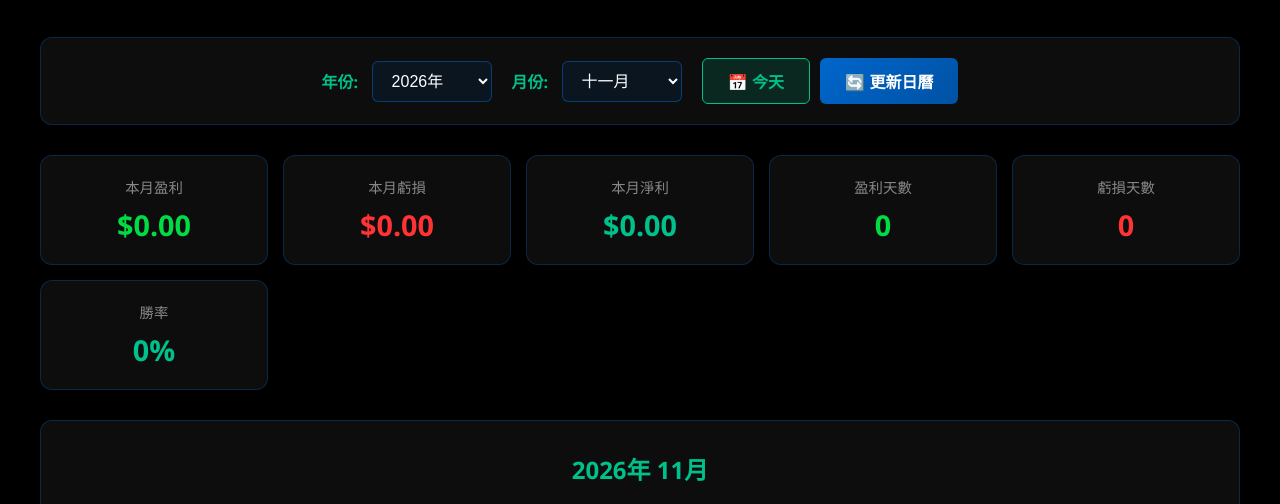
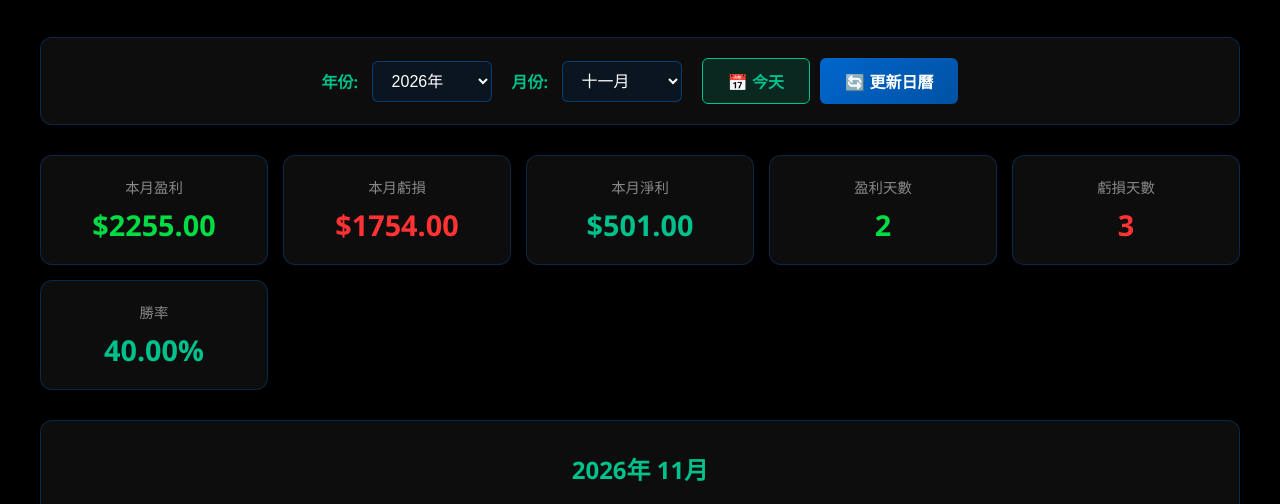
Before and after one commit to 3mcapitalacademy-rgb/mtcfx, a plain HTML site: page daily report.html in a window 1280 px wide. Shown: the part 221-725 px from the top of the page. Drawn offline with Linux system fonts and the light colour scheme.

Commit message:
Update daily profit data

```diff
--- a/daily report.html
+++ b/daily report.html
@@ -1047,6 +1047,11 @@
             '2026-10-28': 1799,
             '2026-10-29': 627,
             '2026-10-30': 395,
+            '2026-11-02': -705,
+            '2026-11-03': -471,
+            '2026-11-04': -578,
+            '2026-11-05': 1842,
+            '2026-11-06': 413,
         };
 
         // 假期數據
```
